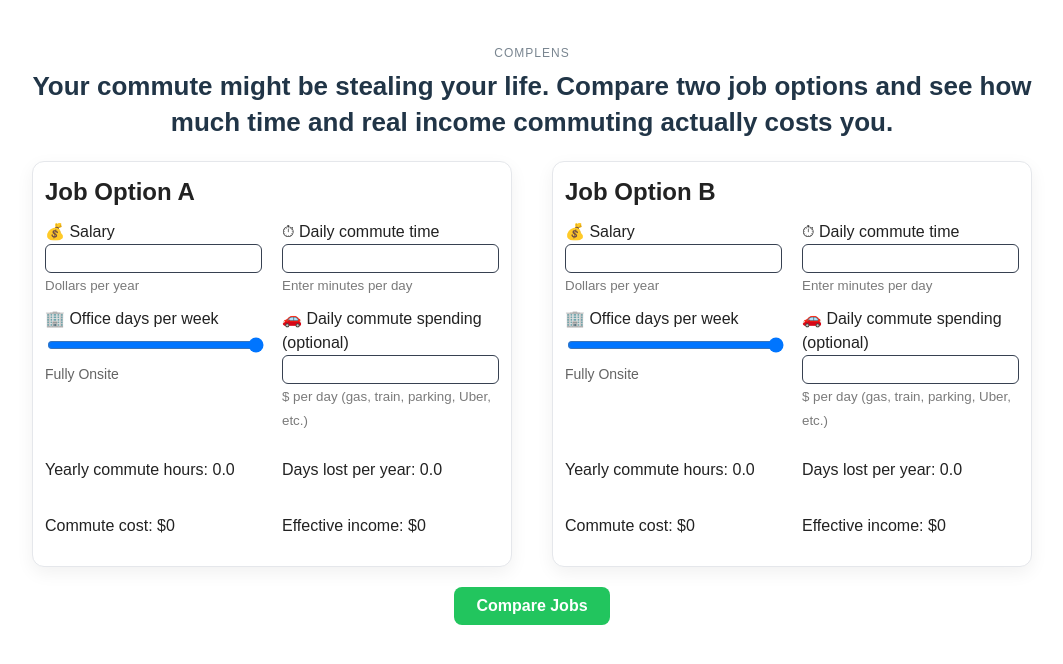
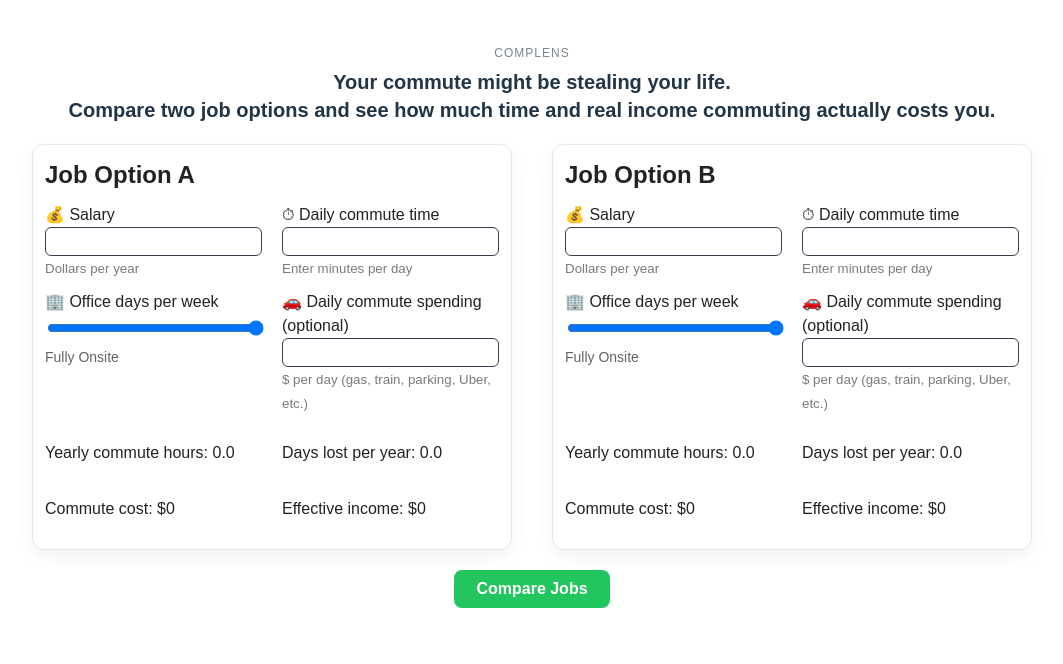
Before and after one commit to karanmotwanipro/complens, a React (Vite) app: page / in a window 1280 px wide. Shown: the top 664 px of the page, without its empty margins (108-1171 px from the left). Built offline with nearby package versions, Linux system fonts and the light colour scheme.

Commit message:
header small text and line break

```diff
--- a/src/App.jsx
+++ b/src/App.jsx
@@ -261,12 +261,12 @@ function App() {
     </p>
 
     <h1 style={{
-    fontSize: "26px",
+    fontSize: "20px",
     fontWeight: "600",
     margin: 0,
     lineHeight: "1.4"
     }}>
-    Your commute might be stealing your life. Compare two job options and see how much time and real income commuting actually costs you.
+    Your commute might be stealing your life. <br />Compare two job options and see how much time and real income commuting actually costs you.
     </h1>
 
 
```
